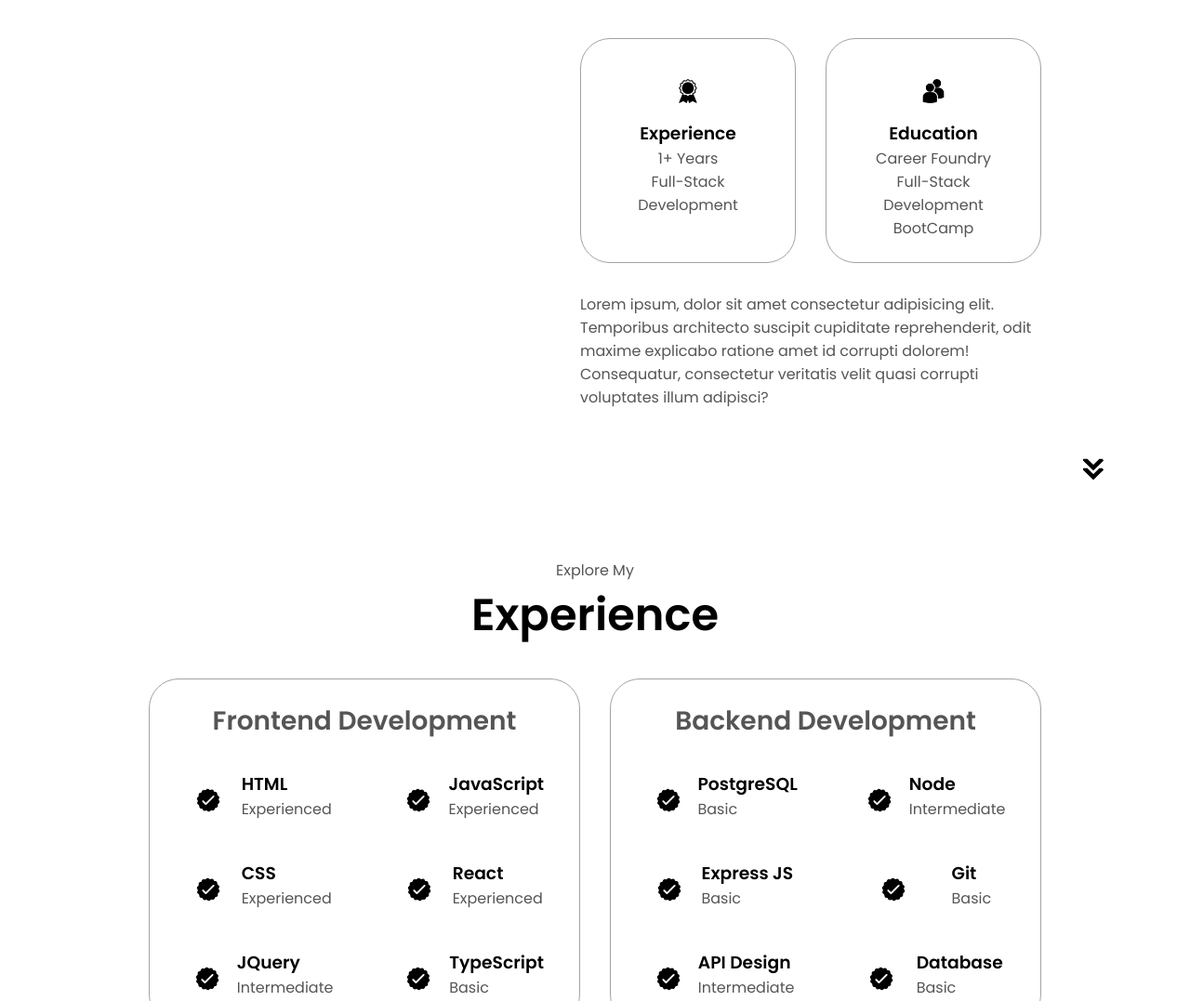
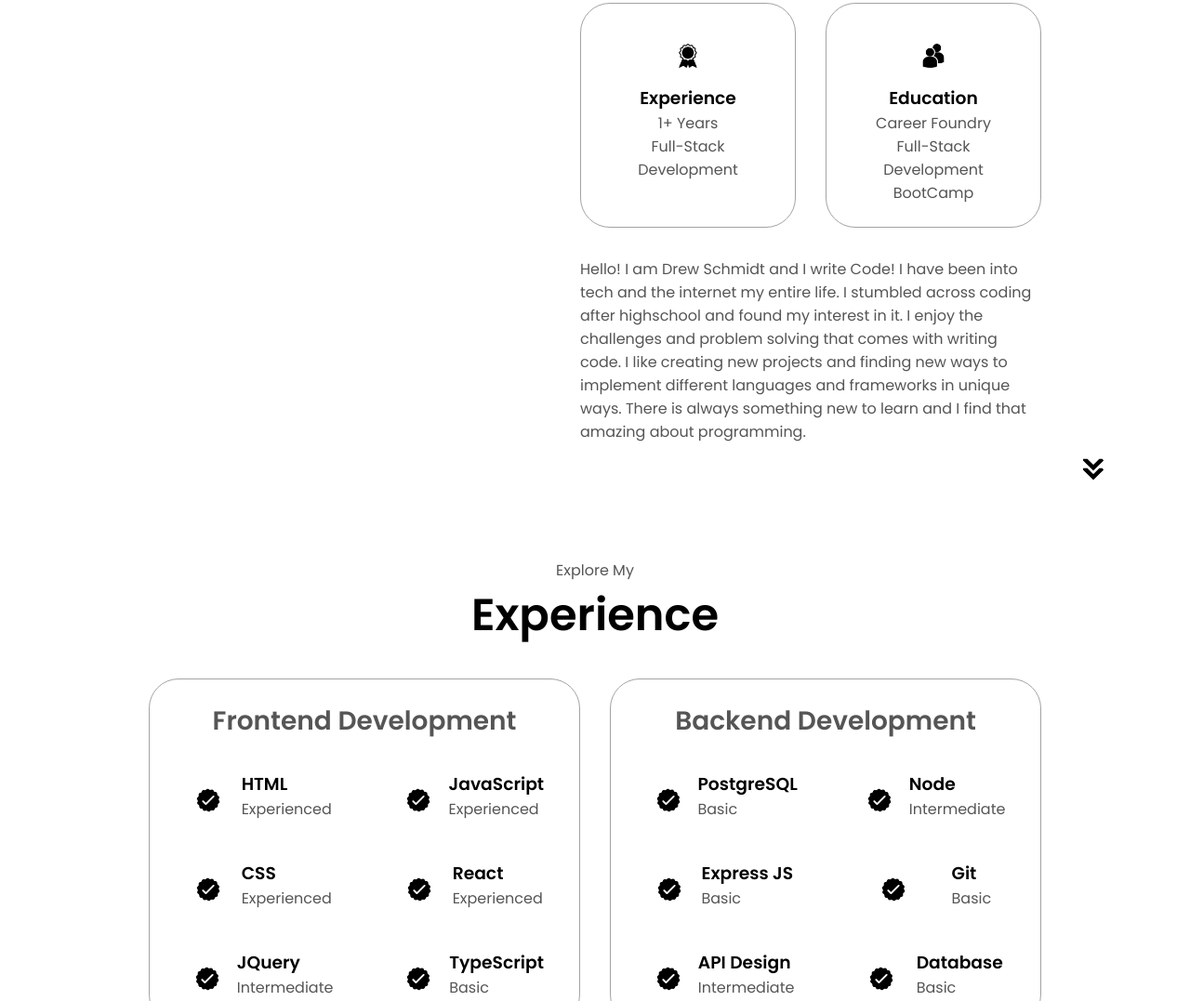
Before and after one commit to drewschmidt145/Portfolio, a plain HTML site: page index.html in a window 1280 px wide. Shown: the part 1095-2172 px from the top of the page at 93% size. Drawn offline with Linux system fonts and the light colour scheme.

Commit message:
about me update

```diff
--- a/index.html
+++ b/index.html
@@ -102,7 +102,7 @@
                         </div>
                    </div>
                    <div class="text-container">
-                        <p>Lorem ipsum, dolor sit amet consectetur adipisicing elit. Temporibus architecto suscipit cupiditate reprehenderit, odit maxime explicabo ratione amet id corrupti dolorem! Consequatur, consectetur veritatis velit quasi corrupti voluptates illum adipisci?</p>
+                        <p>Hello! I am Drew Schmidt and I write Code! I have been into tech and the internet my entire life. I stumbled across coding after highschool and found my interest in it. I enjoy the challenges and problem solving that comes with writing code. I like creating new projects and finding new ways to implement different languages and frameworks in unique ways. There is always something new to learn and I find that amazing about programming.</p>
                    </div>
                 </div>
             </div>
```
